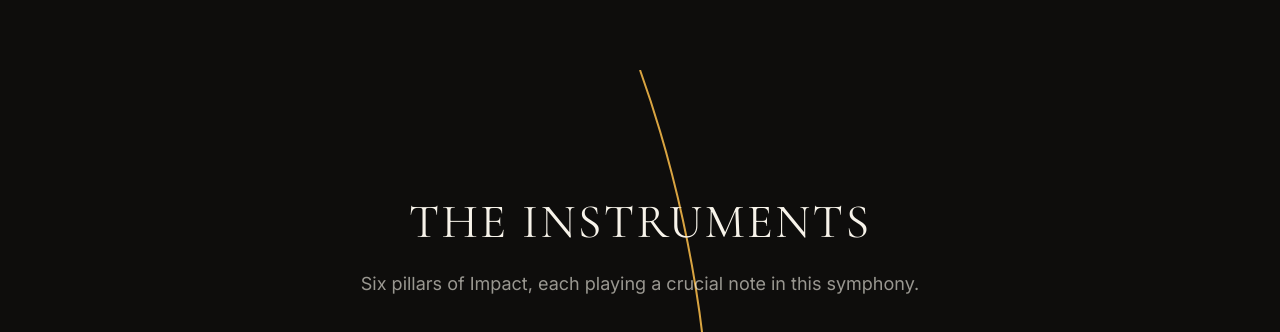
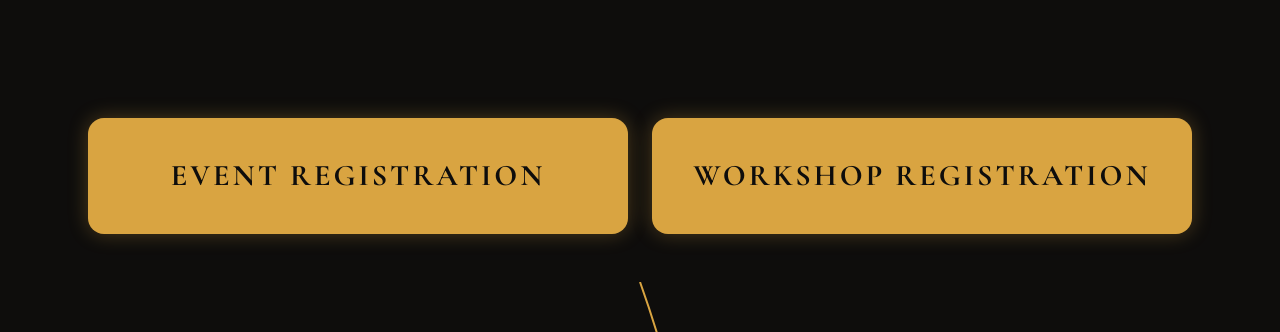
Before and after one commit to venkatesh-window/Kalaiyugam, a Next.js app: page / in a window 1280 px wide. Shown: the part 1902-2234 px from the top of the page. Built offline with nearby package versions, Linux system fonts and the light colour scheme.

Commit message:
feat: Add event and workshop registration buttons on home page

```diff
--- a/src/app/page.tsx
+++ b/src/app/page.tsx
@@ -4,6 +4,7 @@ import { pillars } from "@/data/pillars";
 import * as Icons from "@/components/icons/PillarIcons";
 import { InstrumentsSection } from "@/components/ui/InstrumentsSection";
 import { AboutGallerySection } from "@/components/ui/AboutGallerySection";
+import Link from "next/link";
 
 export default function Home() {
   return (
@@ -28,6 +29,31 @@ export default function Home() {
         </section>
 
         <AboutGallerySection />
+
+        {/* REGISTRATION LINKS SECTION */}
+        <section className="py-12 px-6 relative z-10 flex flex-col items-center justify-center gap-6 sm:flex-row max-w-6xl mx-auto">
+          <Link
+            href="/events"
+            className="w-full sm:w-1/2 group relative overflow-hidden rounded-2xl bg-marigold hover:bg-marigold/90 transition-all duration-300 shadow-[0_0_20px_rgba(217,164,65,0.3)] hover:shadow-[0_0_30px_rgba(217,164,65,0.5)]"
+          >
+            <div className="relative px-8 py-8 md:py-10 flex flex-col items-center justify-center text-center">
+              <span className="text-2xl md:text-3xl font-serif text-ink uppercase tracking-widest group-hover:scale-105 transition-transform duration-500 font-bold">
+                Event Registration
+              </span>
+            </div>
+          </Link>
+
+          <Link
+            href="/workshops"
+            className="w-full sm:w-1/2 group relative overflow-hidden rounded-2xl bg-marigold hover:bg-marigold/90 transition-all duration-300 shadow-[0_0_20px_rgba(217,164,65,0.3)] hover:shadow-[0_0_30px_rgba(217,164,65,0.5)]"
+          >
+            <div className="relative px-8 py-8 md:py-10 flex flex-col items-center justify-center text-center">
+              <span className="text-2xl md:text-3xl font-serif text-ink uppercase tracking-widest group-hover:scale-105 transition-transform duration-500 font-bold">
+                Workshop Registration
+              </span>
+            </div>
+          </Link>
+        </section>
 
         <InstrumentsSection />
 
```
